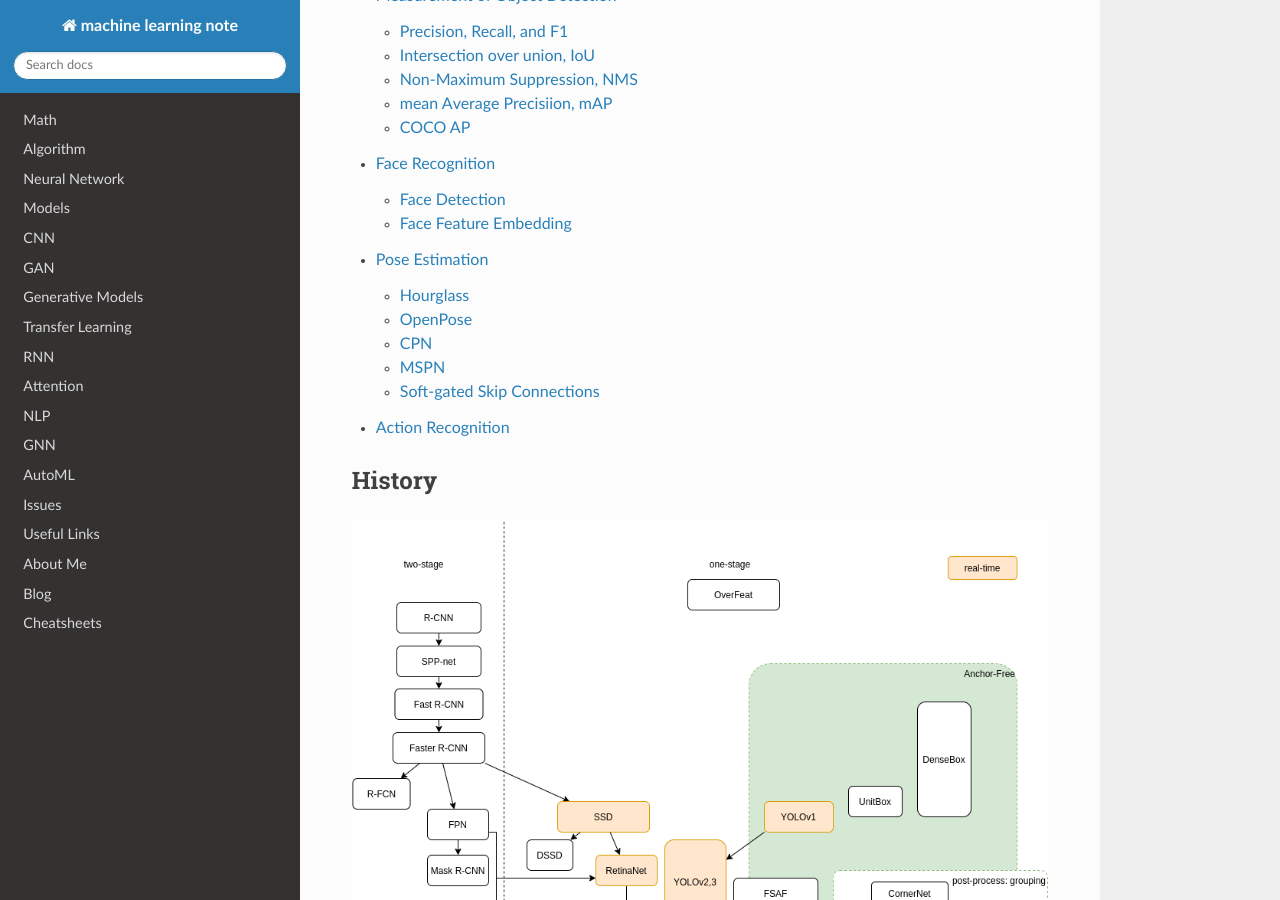
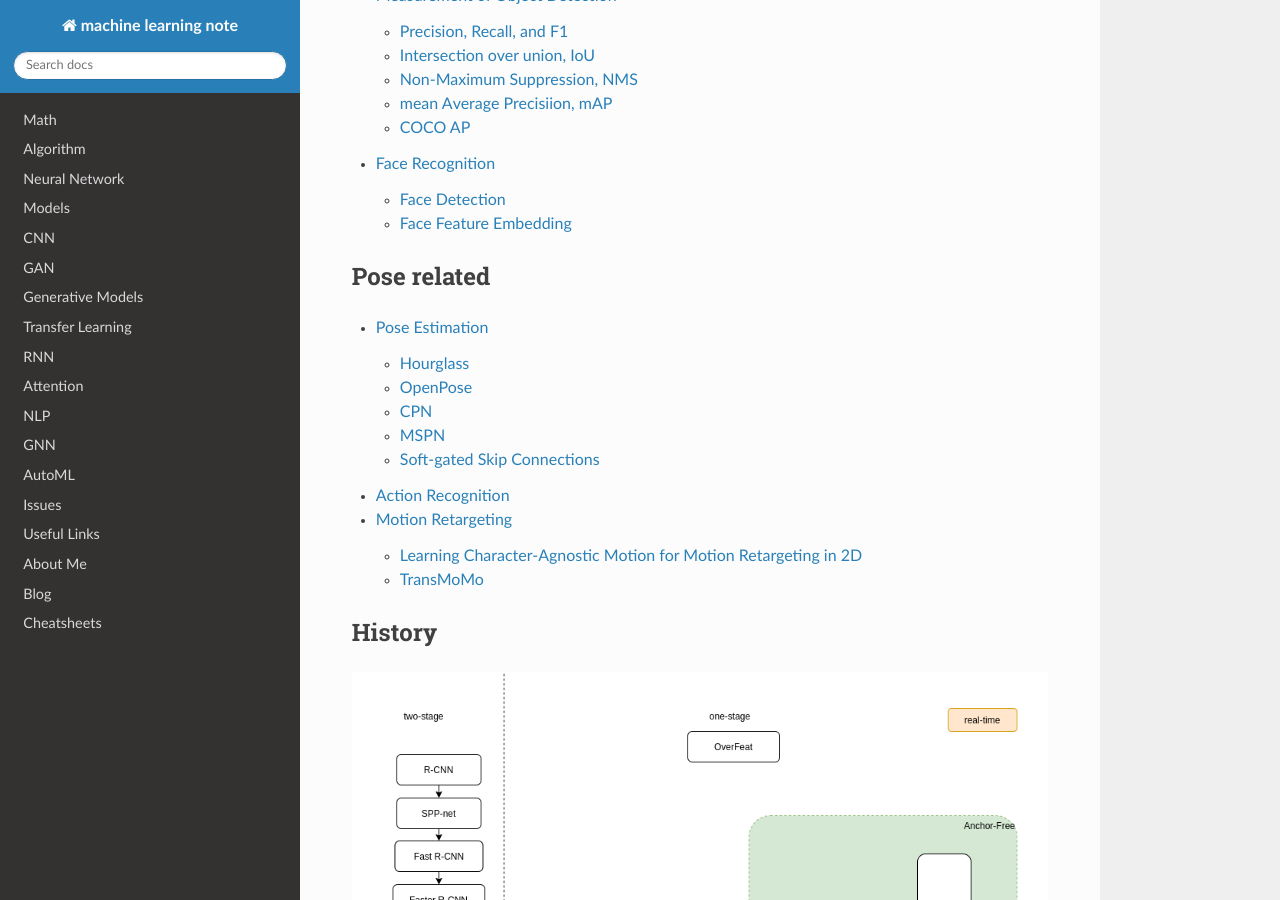
Before and after one commit to vlee-harmonicinc/machine-learning-note, a Sphinx documentation site: the page built from source/CNN/object_detection/index.md, in a window 1280 px wide and 900 px high, scrolled down 1496 px. Built offline with Sphinx 7.4.7 and the Read the Docs theme 2.0.0, drawn with Linux system fonts in a browser that asks for light colours; comment, search, counter and statistics services are not loaded.

Commit message:
motion retargeting

```diff
--- a/source/CNN/object_detection/index.md
+++ b/source/CNN/object_detection/index.md
@@ -6,8 +6,10 @@
 * [Temporal Action Proposal Genration](temporal_proposal.md)
 * [Measurement of Object Detection](measurement.md)
 * [Face Recognition](face.md)
+## Pose related
 * [Pose Estimation](pose.md)
 * [Action Recognition](action.md)
+* [Motion Retargeting](motion_retargeting.md)
 
 ## History
 ![](img/detector_history.png)
```
Also changed, not shown: source/CNN/object_detection/motion_retargeting.md (added, +20 -0 lines).
